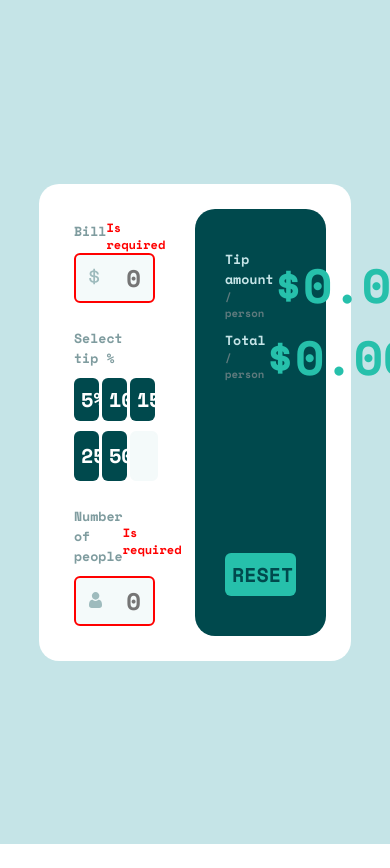
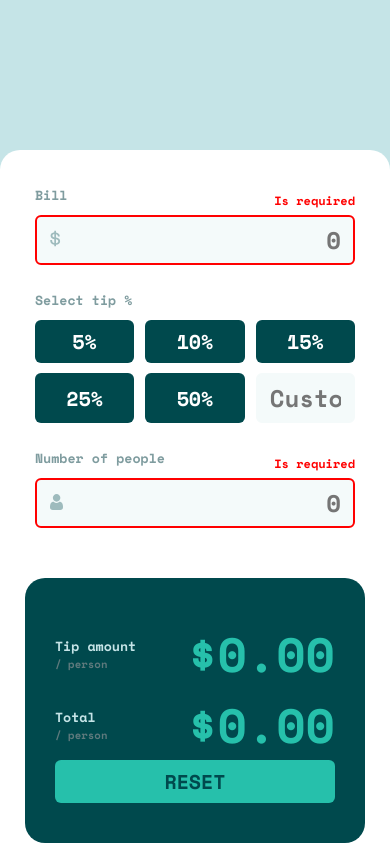
Before and after one commit to JaroslawChaykin/new_era.splitter, a Vue app: page / in a window 390 px wide. Before the commit the page ends 844 px from the top, so only its background shows below. Built offline with nearby package versions, Linux system fonts and the light colour scheme.

Commit message:
media quares

```diff
--- a/src/App.vue
+++ b/src/App.vue
@@ -94,4 +94,17 @@ export default {
   border-radius: 20px;
   width: 80%;
 }
+@media (max-width: 768px) {
+  .splitter-container {
+    overflow: auto;
+    height: auto;
+    padding-top: 150px;
+  }
+  .splitter-box {
+    flex-direction: column;
+    width: 100%;
+    border-radius: 20px 20px 0 0;
+    row-gap: 40px;
+  }
+}
 </style>
--- a/src/components/IconInput.vue
+++ b/src/components/IconInput.vue
@@ -5,7 +5,6 @@
            :style="{
               borderColor: required && !value ? 'red' : ''
            }"
-
            @input="change"
            class="input very-light-grayish-cyan-bg dark-cyan-text"
            :placeholder="placeholder"
--- a/src/components/SplitterCalculator.vue
+++ b/src/components/SplitterCalculator.vue
@@ -91,4 +91,10 @@ export default {
 h5 {
   margin-bottom: 10px;
 }
+@media (max-width: 768px) {
+  .splitter-calculator {
+    width: 100%;
+    padding: 10px;
+  }
+}
 </style>
--- a/src/components/SplitterTotal.vue
+++ b/src/components/SplitterTotal.vue
@@ -58,4 +58,9 @@ export default {
 .result {
   font-size: 48px;
 }
+@media (max-width: 768px) {
+  .splitter-total {
+    width: 100%;
+  }
+}
 </style>
```
